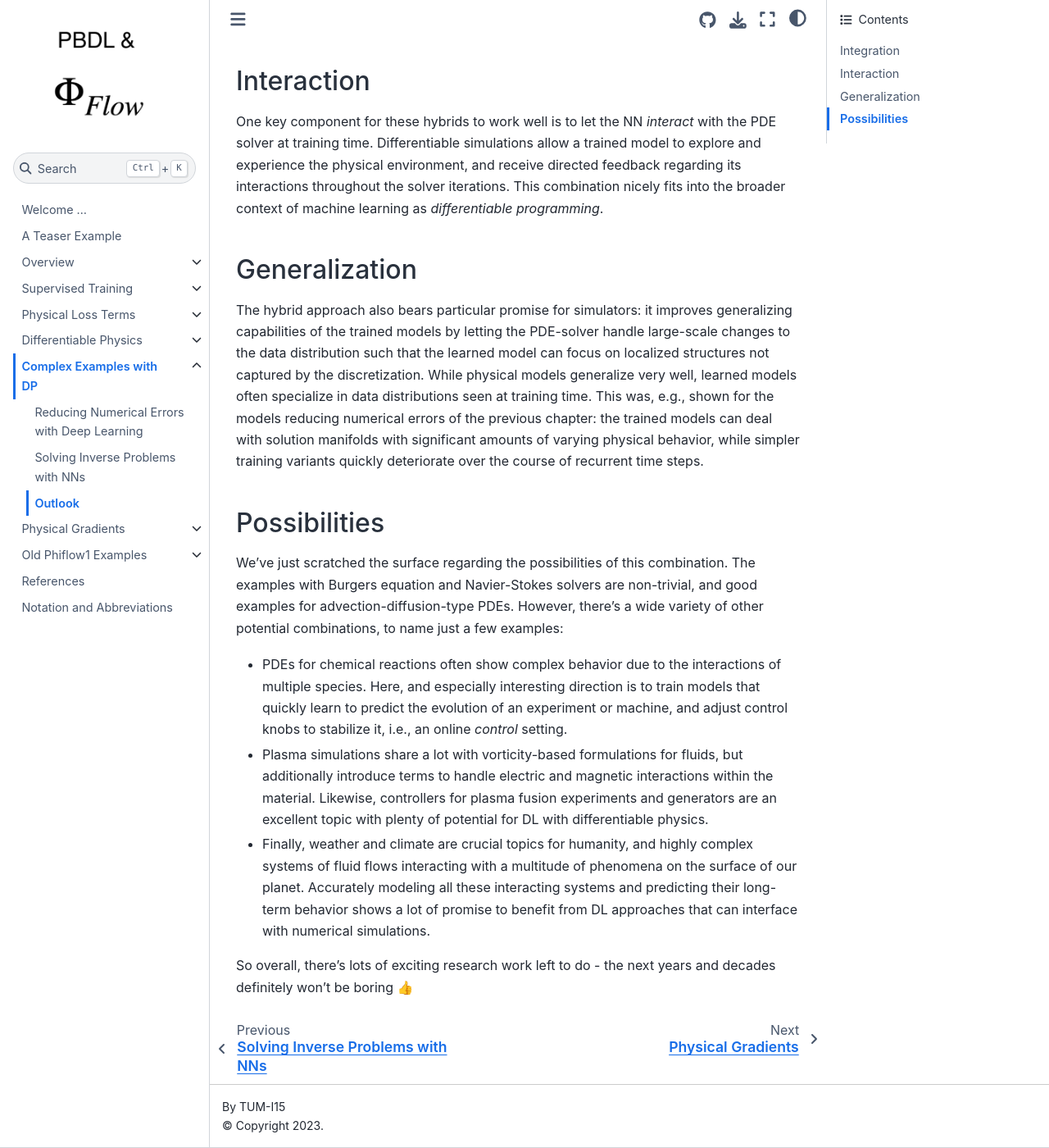
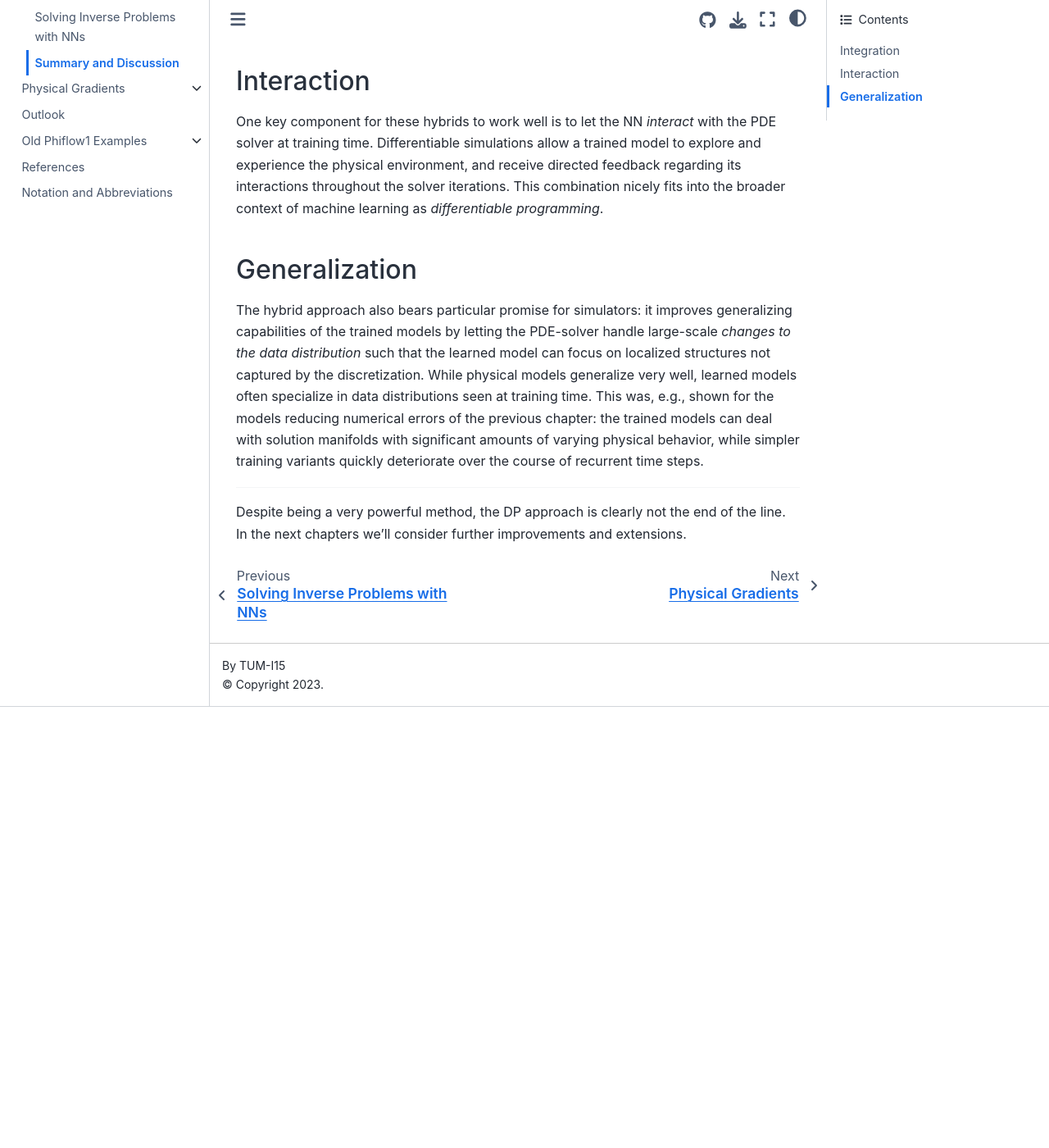
Before and after one commit to tum-pbs/pbdl-book, a Jupyter Book: the page built from diffphys-outlook.md, in a window 1280 px wide and 1400 px high, scrolled down 538 px. Shown: the whole window at 82% size. Built offline with Jupyter Book 1.0.4 settings and Sphinx 7.4.7 and the Sphinx Book theme 1.1.4, drawn with Linux system fonts in a browser that asks for light colours; some of the changed text lies outside the part shown.

Commit message:
added outlook chapter

```diff
--- a/_toc.yml
+++ b/_toc.yml
@@ -31,6 +31,7 @@
   sections:
     - file: physgrad-comparison.ipynb
     - file: physgrad-discuss.md
+- file: outlook.md
 - file: old-phiflow1.md
   sections:
     - file: overview-burgers-forw-v1.ipynb
--- a/diffphys-outlook.md
+++ b/diffphys-outlook.md
@@ -1,4 +1,4 @@
-Outlook
+Summary and Discussion
 =======================
 
 The previous sections have explained the differentiable physics approach for deep learning, and have given a range of examples: from a very basic gradient calculation, all the way to complex learning setups powered by simulations. This is a good time to pause and take a step back, to take a look at what we have: in the end, the _differentiable physics_ part is not too complicated. It's largely based on existing numerical methods, with a focus on efficiently using those methods to not only do a forward simulation, but also to compute gradient information. What's more exciting is the combination of these methods with deep learning.
@@ -14,16 +14,8 @@
 
 ## Generalization
 
-The hybrid approach also bears particular promise for simulators: it improves generalizing capabilities of the trained models by letting the PDE-solver handle large-scale changes to the data distribution such that the learned model can focus on localized structures not captured by the discretization. While physical models generalize very well, learned models often specialize in data distributions seen at training time. This was, e.g., shown for the models reducing numerical errors of the previous chapter: the trained models can deal with solution manifolds with significant amounts of varying physical behavior, while simpler training variants quickly deteriorate over the course of recurrent time steps.
+The hybrid approach also bears particular promise for simulators: it improves generalizing capabilities of the trained models by letting the PDE-solver handle large-scale _changes to the data distribution_ such that the learned model can focus on localized structures not captured by the discretization. While physical models generalize very well, learned models often specialize in data distributions seen at training time. This was, e.g., shown for the models reducing numerical errors of the previous chapter: the trained models can deal with solution manifolds with significant amounts of varying physical behavior, while simpler training variants quickly deteriorate over the course of recurrent time steps.
 
-## Possibilities
+---
 
-We've just scratched the surface regarding the possibilities of this combination. The examples with Burgers equation and Navier-Stokes solvers are non-trivial, and good examples for advection-diffusion-type PDEs. However, there's a wide variety of other potential combinations, to name just a few examples:
-
-* PDEs for chemical reactions often show complex behavior due to the interactions of multiple species. Here, and especially interesting direction is to train models that quickly learn to predict the evolution of an experiment or machine, and adjust control knobs to stabilize it, i.e., an online _control_ setting.
-
-* Plasma simulations share a lot with vorticity-based formulations for fluids, but additionally introduce terms to handle electric and magnetic interactions within the material. Likewise, controllers for plasma fusion experiments and generators are an excellent topic with plenty of potential for DL with differentiable physics.
-
-* Finally, weather and climate are crucial topics for humanity, and highly complex systems of fluid flows interacting with a multitude of phenomena on the surface of our planet. Accurately modeling all these interacting systems and predicting their long-term behavior shows a lot of promise to benefit from DL approaches that can interface with numerical simulations.
-
-So overall, there's lots of exciting research work left to do - the next years and decades definitely won't be boring 👍
+Despite being a very powerful method, the DP approach is clearly not the end of the line. In the next chapters we'll consider further improvements and extensions.
```
Also changed, not shown: notation.md (+2 -2 lines), outlook.md (added, +16 -0 lines).
